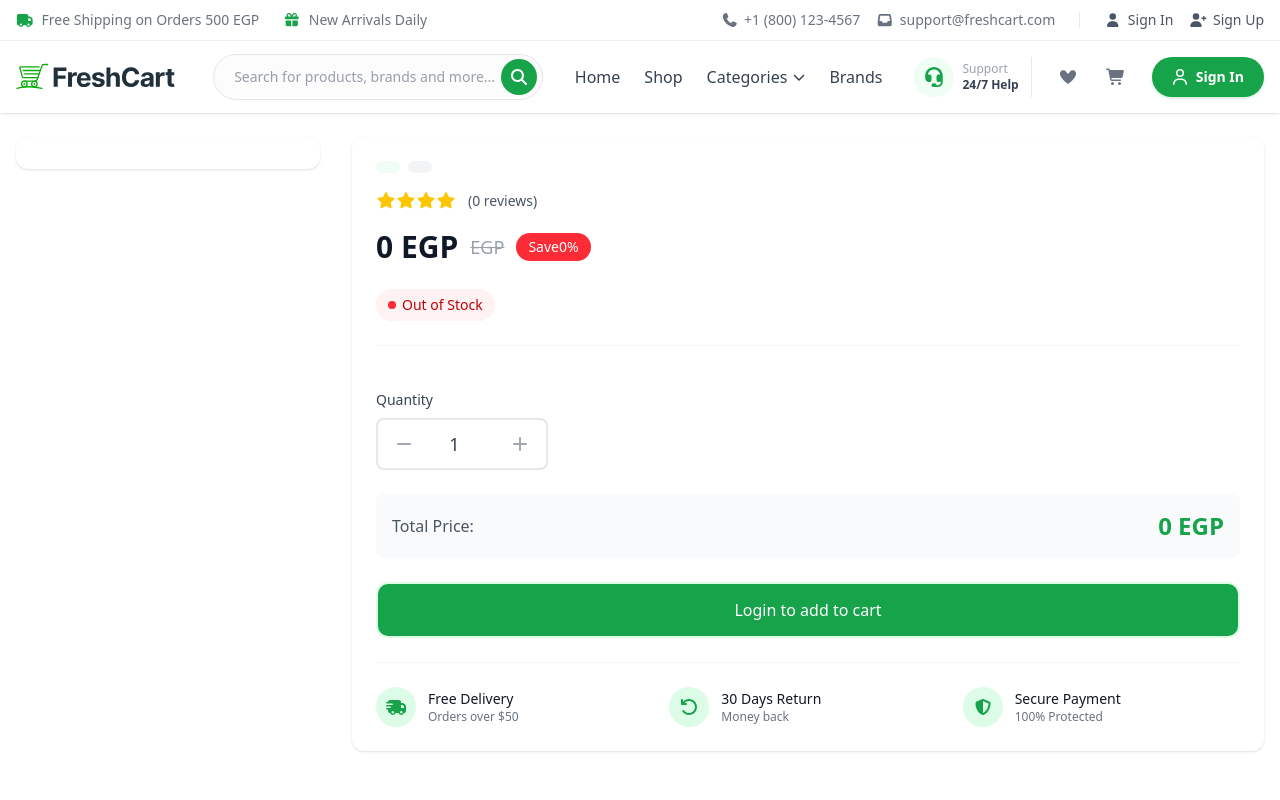
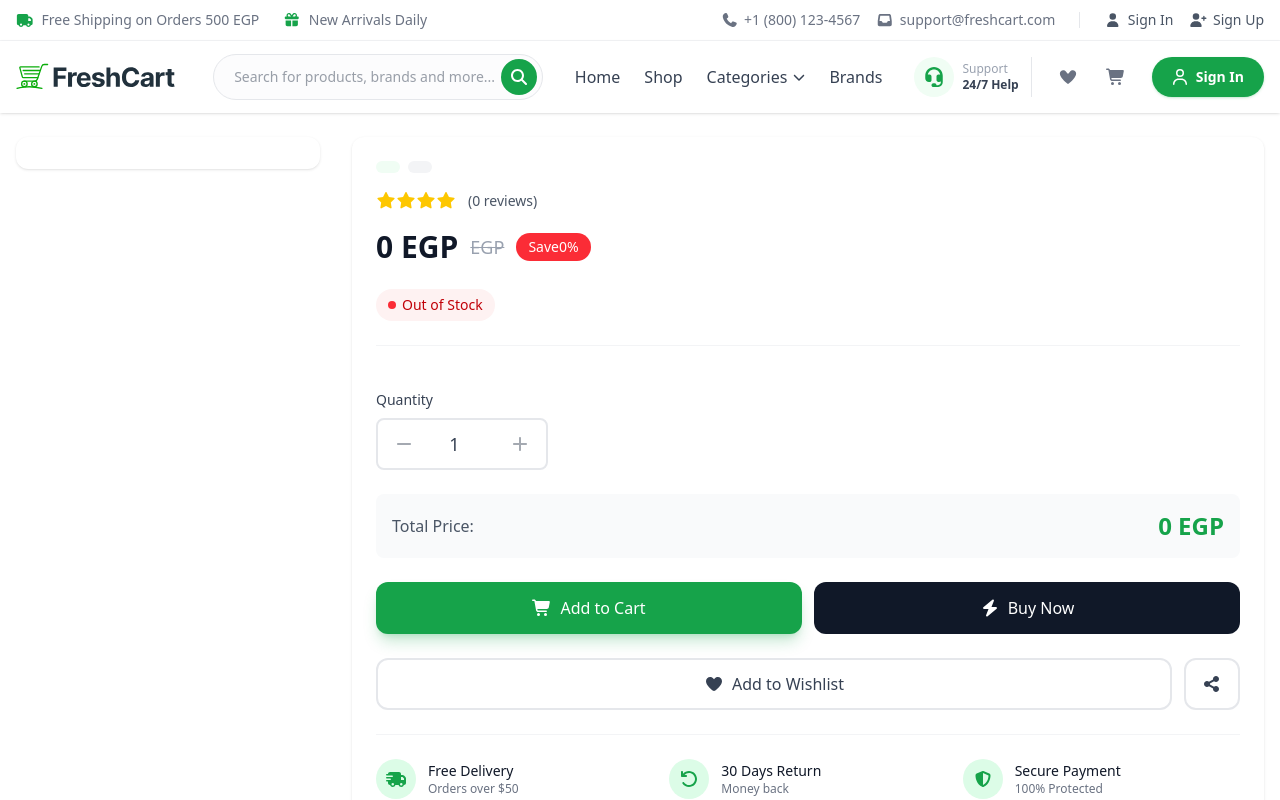
Before and after one commit to sahermohamed979/ecommerce, a Next.js app: page /products/1 in a window 1280 px wide. Shown: the top 800 px of the page. Built offline with nearby package versions, Linux system fonts and the light colour scheme; no server answers.

Commit message:
update cart

```diff
--- a/src/featuers/produectDetails/components/prductInfo.tsx
+++ b/src/featuers/produectDetails/components/prductInfo.tsx
@@ -212,7 +212,7 @@ export default function ProductInfo({
                     </span>
                   </div>
                 </div>
-                {isAuthenticated ? (
+
                   <>
                     {" "}
                     <div className="flex flex-col sm:flex-row gap-3 mb-6">
@@ -244,13 +244,7 @@ export default function ProductInfo({
                       </button>
                     </div>
                   </>
-                ) : (
-                  <Link className="block w-full mb-6" href="/login">
-                    <button className="w-full border-2 border-primary-100 text-white bg-primary-600 py-3.5 px-6 rounded-xl font-medium ">
-                      Login to add to cart
-                    </button>
-                  </Link>
-                )}
+
                 <div className="border-t border-gray-100 pt-6">
                   <div className="grid grid-cols-1 sm:grid-cols-3 gap-4">
                     <div className="flex items-center gap-3">
```
